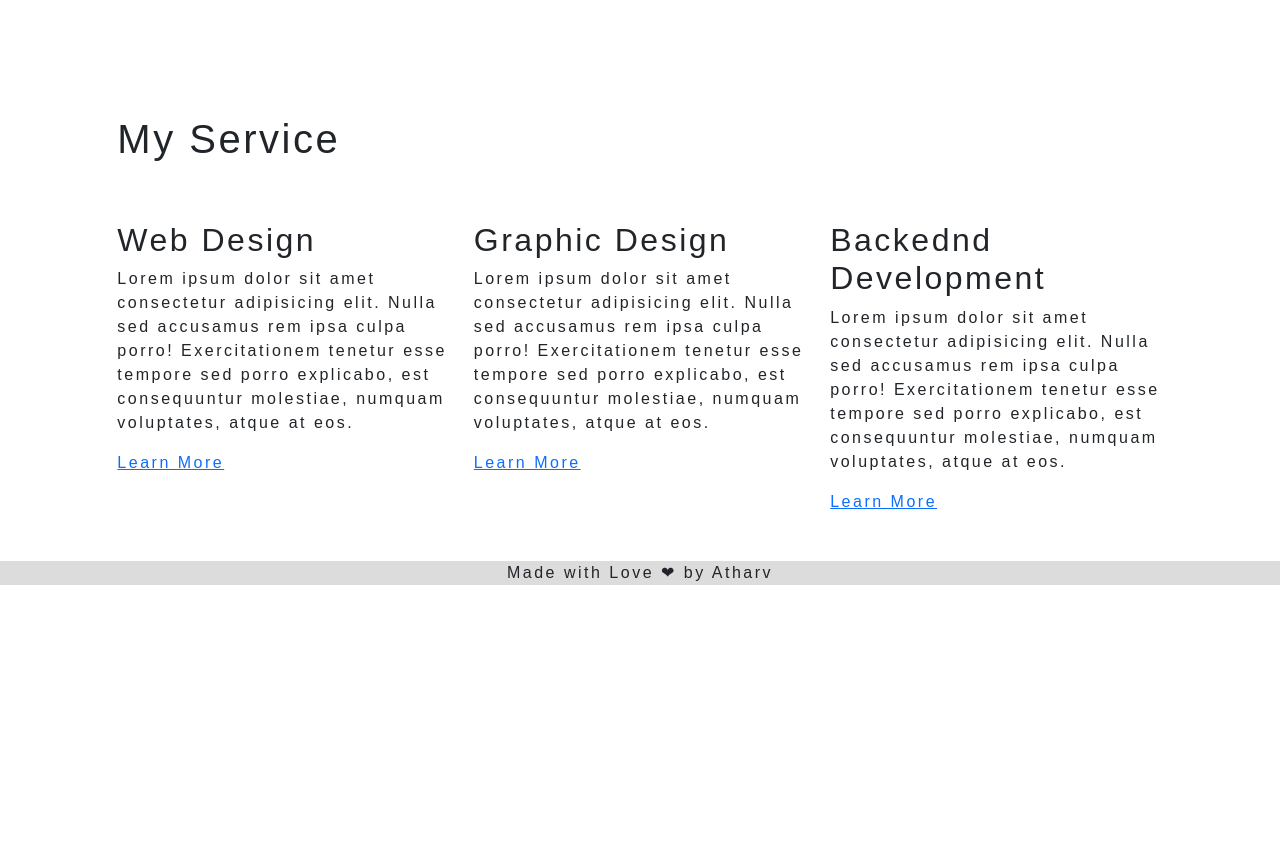
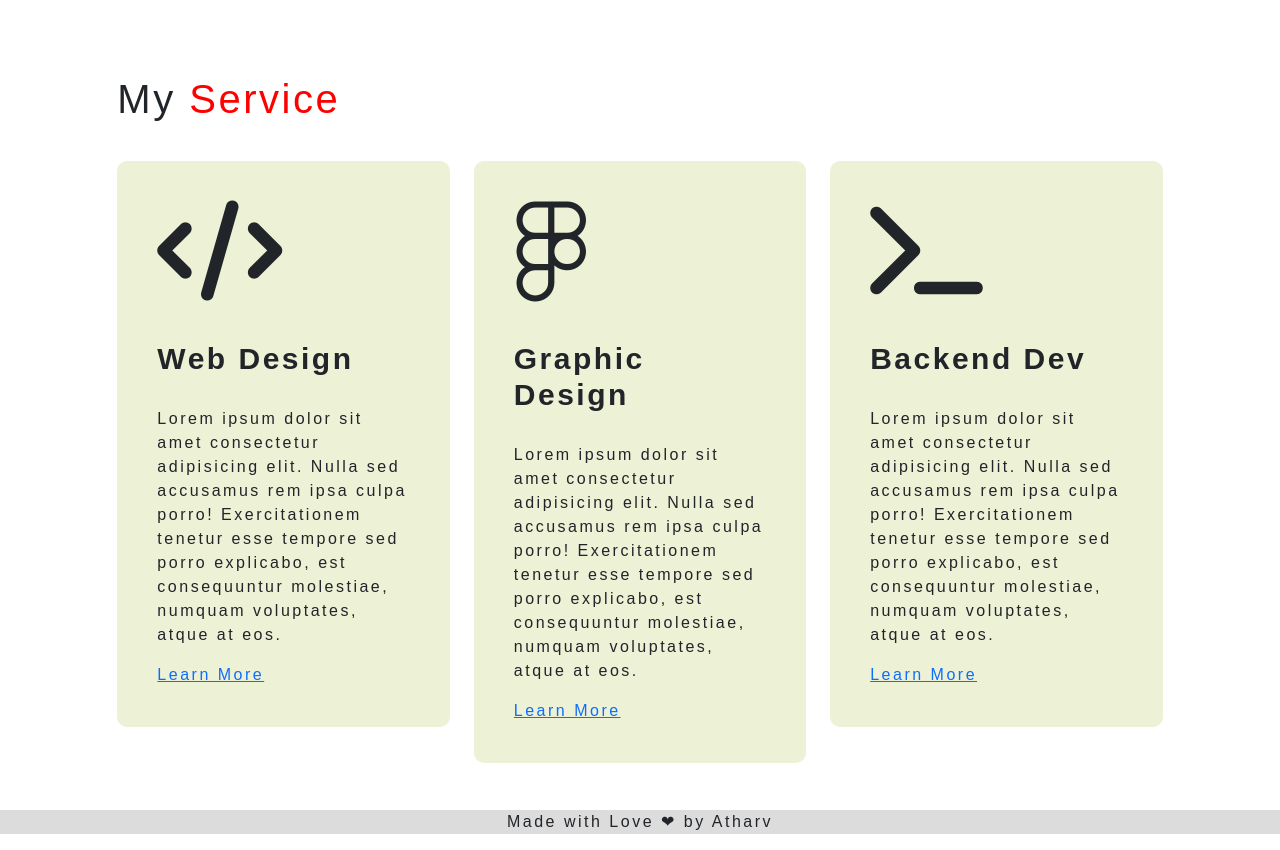
Before and after one commit to atharv99988/Portfolio, a plain HTML site: page index.html in a window 1280 px wide. Shown: the part 1760-2610 px from the top of the page. Before the commit the page ends 2361 px from the top, so only its background shows below. Drawn offline with nearby package versions, Linux system fonts and the light colour scheme.

Commit message:
services section completed with all css

```diff
--- a/index.html
+++ b/index.html
@@ -17,6 +17,7 @@
   <link href="https://cdn.jsdelivr.net/npm/bootstrap@5.0.2/dist/css/bootstrap.min.css" rel="stylesheet"
     integrity="sha384-EVSTQN3/azprG1Anm3QDgpJLIm9Nao0Yz1ztcQTwFspd3yD65VohhpuuCOmLASjC" crossorigin="anonymous">
   <link rel="stylesheet" href="style/style.css">
+  <script src="https://kit.fontawesome.com/ffc4d4cdc1.js" crossorigin="anonymous"></script>
 </head>
 
 <body>
@@ -31,7 +32,7 @@
         <ul>
           <li><a href="">Home</a></li>
           <li><a href="#about">About</a></li>
-          <li><a href="">Services</a></li>
+          <li><a href="#services">Services</a></li>
           <li><a href="">Portfolio</a></li>
           <li><a href="">Contact Me</a></li>
         </ul>
@@ -49,7 +50,7 @@
       <div id="about">
         <div class="row">
           <div class="about-col-1">
-            <img src="assets/images/WhatsApp Image 2023-02-28 at 9.38.14 PM.jpeg" alt="" class ="img">
+            <img src="assets/images/WhatsApp Image 2023-02-28 at 9.38.14 PM.jpeg" alt="" class="img">
           </div>
           <div class="about-col-2">
             <h1>About Me</h1>
@@ -95,31 +96,43 @@
       <!-- stat of services section  -->
       <div id="services">
         <div class="container">
-          <h1 class="sub-title">My Service</h1>
+          <h1 class="sub-title">My <span>Service</span></h1>
           <div class="row">
             <div class="col">
+              <div class="service-items">
+                <i class="fa-solid fa-code"></i>
                 <h2>Web Design</h2>
                 <p>Lorem ipsum dolor sit amet consectetur adipisicing elit. Nulla sed accusamus rem ipsa culpa porro!
-                Exercitationem tenetur esse tempore sed porro explicabo, est consequuntur molestiae, numquam voluptates,
+                  Exercitationem tenetur esse tempore sed porro explicabo, est consequuntur molestiae, numquam
+                  voluptates,
                   atque at eos.
                 </p>
                 <a href="http://">Learn More</a>
               </div>
+            </div>
             <div class="col">
+              <div class="service-items">
+                <i class="fa-brands fa-figma"></i>
                 <h2>Graphic Design</h2>
                 <p>Lorem ipsum dolor sit amet consectetur adipisicing elit. Nulla sed accusamus rem ipsa culpa porro!
-                Exercitationem tenetur esse tempore sed porro explicabo, est consequuntur molestiae, numquam voluptates,
+                  Exercitationem tenetur esse tempore sed porro explicabo, est consequuntur molestiae, numquam
+                  voluptates,
                   atque at eos.
                 </p>
                 <a href="http://">Learn More</a>
               </div>
+            </div>
             <div class="col">
-              <h2>Backednd Development</h2>
+              <div class="service-items">
+                <i class="fa-solid fa-terminal"></i>
+                <h2>Backend Dev</h2>
                 <p>Lorem ipsum dolor sit amet consectetur adipisicing elit. Nulla sed accusamus rem ipsa culpa porro!
-                Exercitationem tenetur esse tempore sed porro explicabo, est consequuntur molestiae, numquam voluptates,
+                  Exercitationem tenetur esse tempore sed porro explicabo, est consequuntur molestiae, numquam
+                  voluptates,
                   atque at eos.
                 </p>
                 <a href="http://">Learn More</a>
+              </div>
             </div>
           </div>
         </div>
--- a/style/style.css
+++ b/style/style.css
@@ -9,8 +9,8 @@
     padding: 2% ;
 }
 
-h1{
-    padding-bottom: 50px;
+h1,h2{
+    padding-bottom: 30px;
 }
 
 
@@ -87,7 +87,7 @@ nav ul a:hover::after{
 .about-col-1 img{
     width: 100% ;
     border-radius: 15px;
-    padding-top: 100px;
+    margin-top: 100px;
 }
 .about-col-2{
     flex-basis: 60%;
@@ -139,3 +139,34 @@ nav ul a:hover::after{
 }
 
 /* adding css for services */
+col{
+    padding: 0% 10px;
+}
+
+.sub-title span {
+    color: red;
+}
+.service-items{
+    background-color: #EDF1D6;
+    padding: 40px;
+    border-radius: 10px;
+    transition: backgroundd 0.5s ,transform 0.5s;
+}
+
+.service-items i{
+    font-size: 100px;
+    padding-bottom: 20px;
+}
+
+
+.service-items h2{
+    font-size: 30px;
+    font-weight: 700;
+    margin: 20px 0px 0px 0px;
+}
+
+.service-items:hover{
+    background-color: #FF0303;
+    transform: translateY(-10px);
+    color: #EDF1D6;
+}
```
Lines whose indentation alone changed are shown as unchanged.
